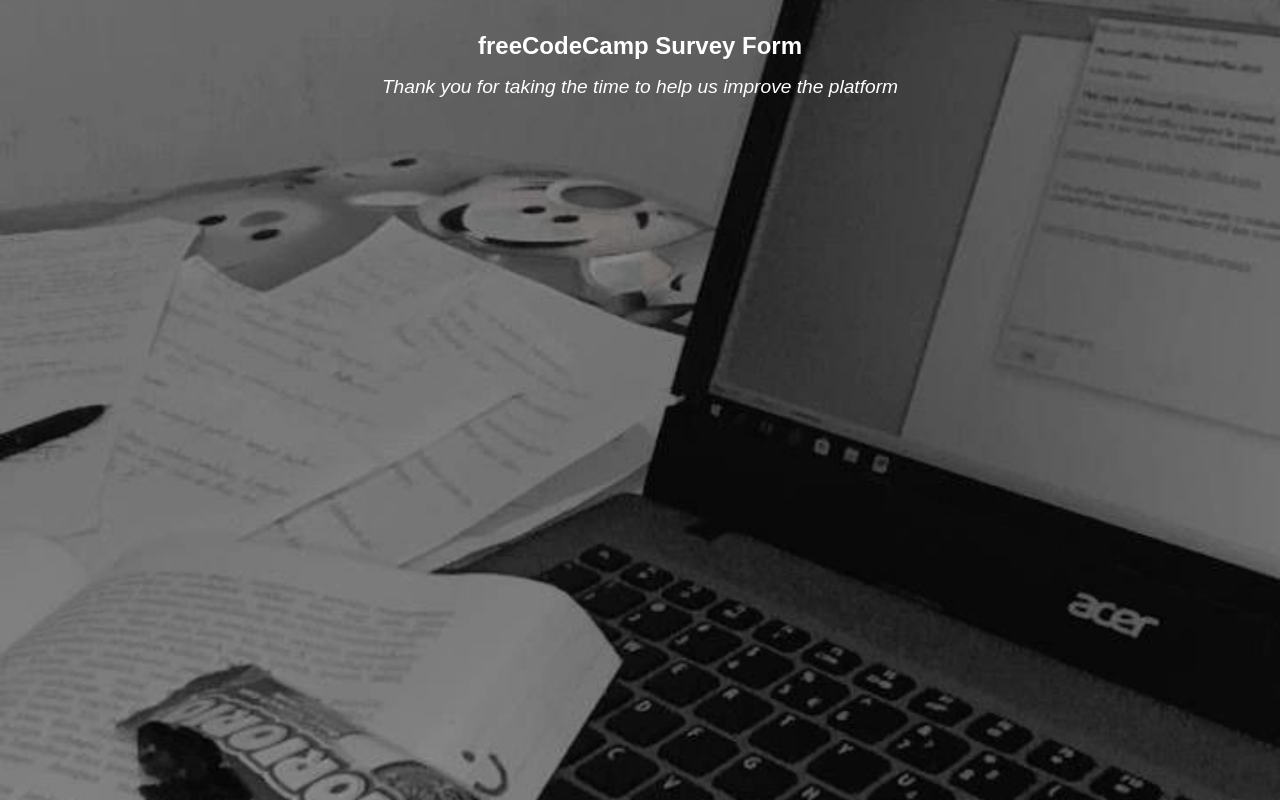
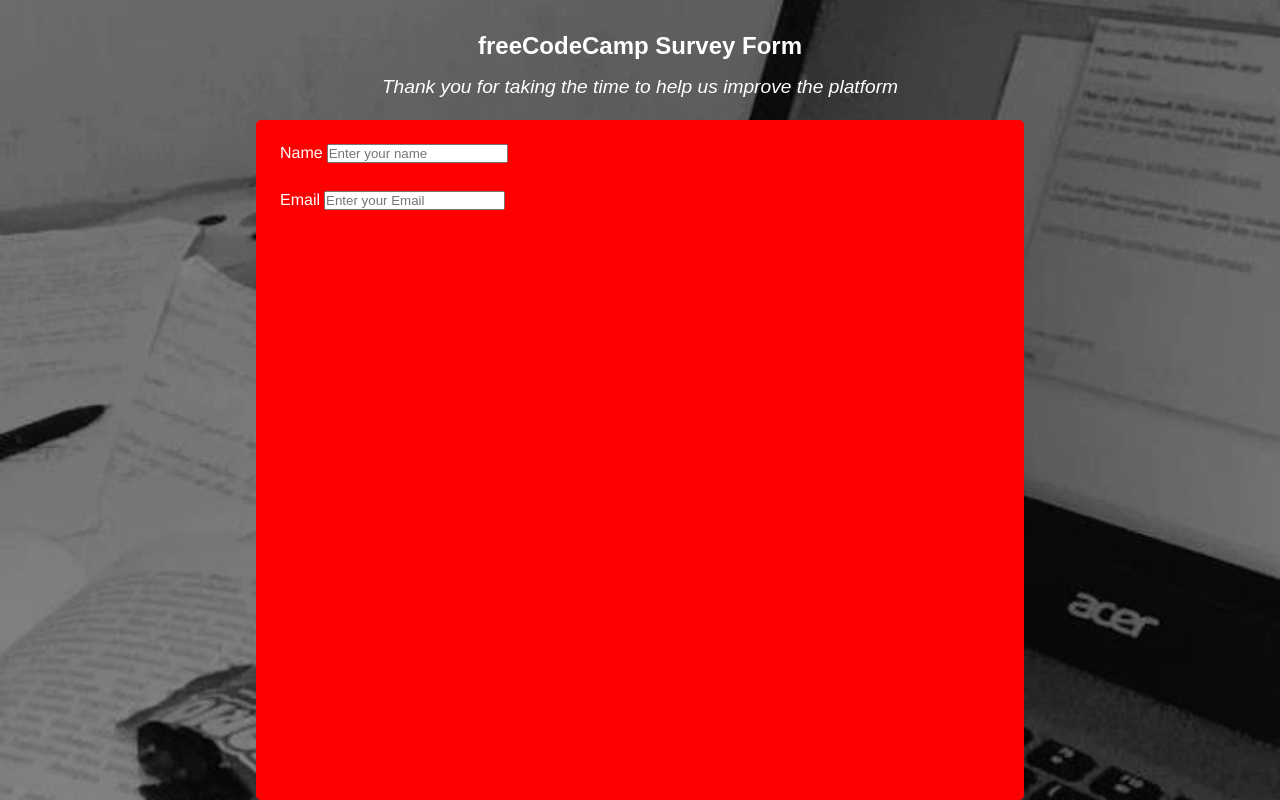
Before and after one commit to toheeb1996/toheebBenjaminCollaboration, a plain HTML site: page index.html in a window 1280 px wide. Drawn offline with Linux system fonts and the light colour scheme.

Commit message:
toheeb commit this

```diff
--- a/index.html
+++ b/index.html
@@ -19,6 +19,17 @@
     </div>
 
     <!-- Survey-Form section -->
+    <div class="form">
+      <form id="survey-form">
+        <div class="divA">
+          <label id="name-label" for="name" class="label">Name</label>
+          <input type="text" name="name" id="name" class="benjamin" placeholder="Enter your name" required>
+        </div>
+
+        <div class="divA">
+          <label id="email-label" for="email" class="label">Email</label>
+          <input type="email" name="email" id="email" class="benjamin" placeholder="Enter your Email" required>
+        </div>
 
 
   </section>
```
